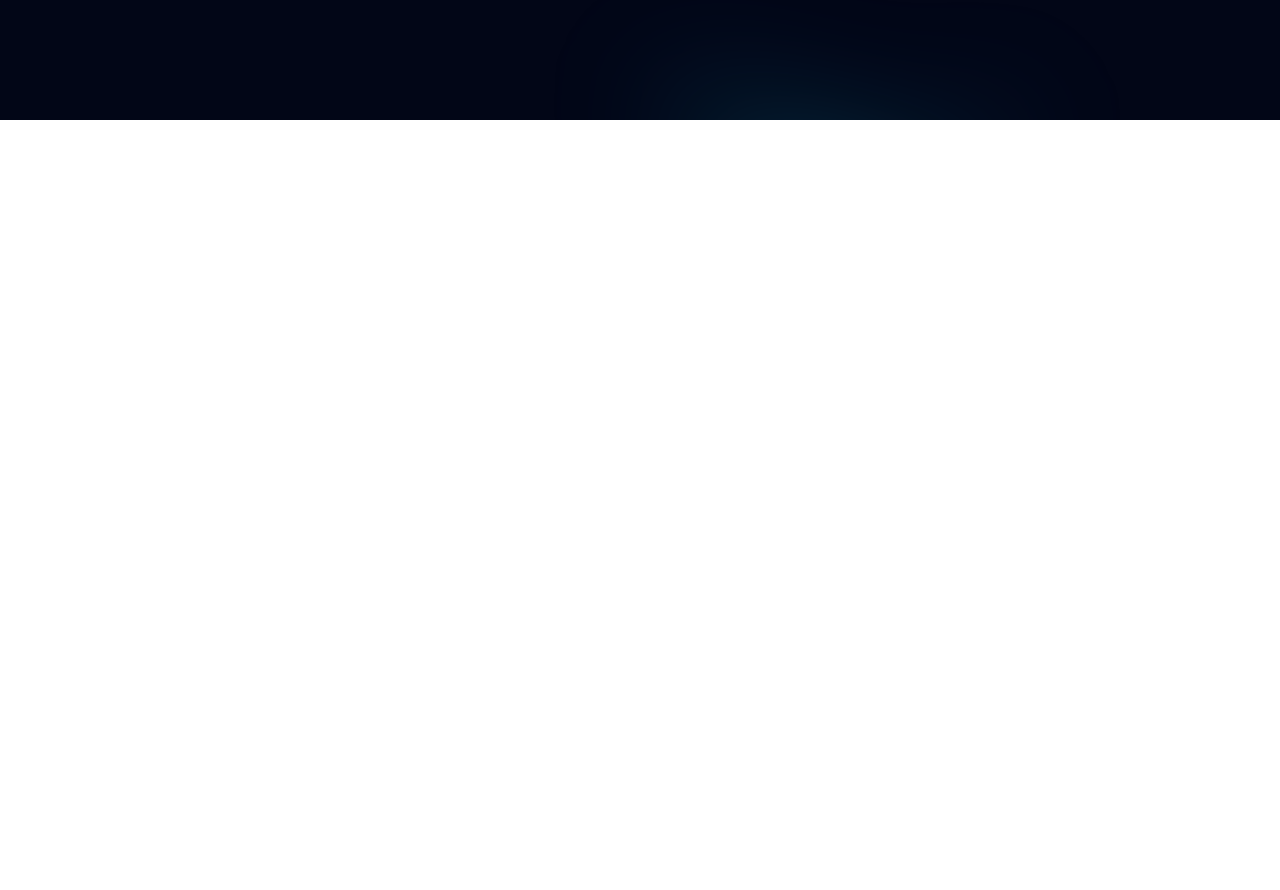
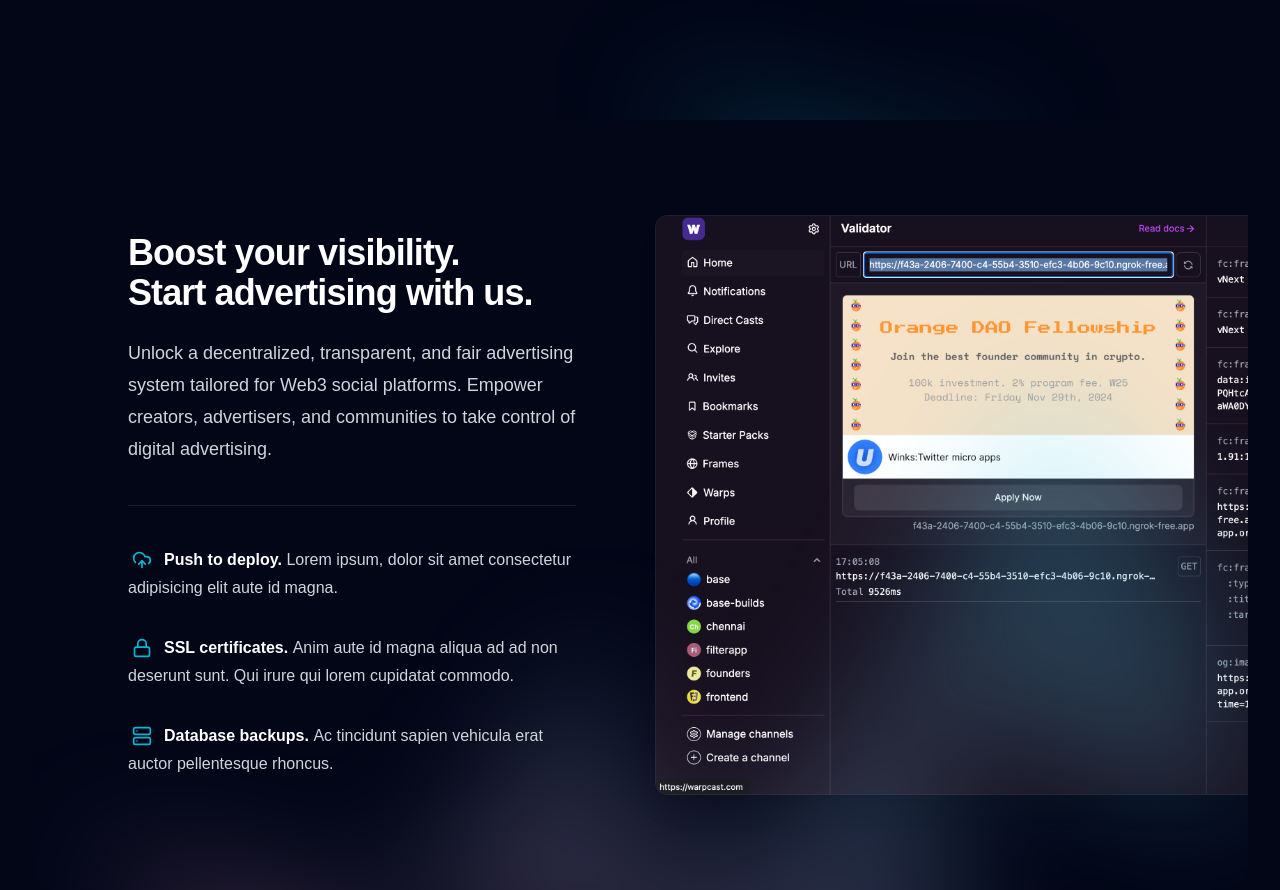
Before and after one commit to Thirumurugan7/warp-ads-landing, a Next.js app: page / in a window 1280 px wide. Shown: the part 680-1570 px from the top of the page. Before the commit the page ends 800 px from the top, so only its background shows below. Built offline with nearby package versions, Linux system fonts and the light colour scheme.

Commit message:
feat : added About section

```diff
--- a/components/hero-section.tsx
+++ b/components/hero-section.tsx
@@ -2,7 +2,7 @@
 
 import { useState } from "react";
 import { motion } from "framer-motion";
-import { Menu, X } from "lucide-react";
+import { CloudUploadIcon, LockIcon, Menu, ServerIcon, X } from "lucide-react";
 import { Dialog, DialogPanel } from "@headlessui/react";
 import { Button } from "@/components/ui/button";
 import { LampContainer } from "@/components/ui/lamp";
@@ -12,6 +12,27 @@ const navigation = [
   { name: "Features", href: "#" },
   { name: "Marketplace", href: "#" },
   { name: "Company", href: "#" },
+];
+
+const features = [
+  {
+    name: "Push to deploy.",
+    description:
+      "Lorem ipsum, dolor sit amet consectetur adipisicing elit aute id magna.",
+    icon: CloudUploadIcon,
+  },
+  {
+    name: "SSL certificates.",
+    description:
+      "Anim aute id magna aliqua ad ad non deserunt sunt. Qui irure qui lorem cupidatat commodo.",
+    icon: LockIcon,
+  },
+  {
+    name: "Database backups.",
+    description:
+      "Ac tincidunt sapien vehicula erat auctor pellentesque rhoncus.",
+    icon: ServerIcon,
+  },
 ];
 
 export default function HeroSection() {
@@ -193,6 +214,87 @@ export default function HeroSection() {
           </div>
         </div>
       </LampContainer>
+      <div className="mx-auto max-w-full sm:px-6 lg:px-8">
+        <div className="relative isolate overflow-hidden px-6 py-20 sm:rounded-3xl sm:px-10 sm:py-24 lg:py-24 xl:px-24">
+          <div className="mx-auto grid max-w-2xl grid-cols-1 gap-x-8 gap-y-16 sm:gap-y-20 lg:mx-0 lg:max-w-none lg:grid-cols-2 lg:items-center lg:gap-y-0">
+            <motion.div
+              initial={{ opacity: 0, y: 20 }}
+              whileInView={{ opacity: 1, y: 0 }}
+              transition={{ duration: 0.8 }}
+              className="lg:row-start-2 lg:max-w-md"
+            >
+              <motion.h2
+                initial={{ opacity: 0, y: 20 }}
+                whileInView={{ opacity: 1, y: 0 }}
+                transition={{ duration: 0.8, delay: 0.2 }}
+                className="text-balance text-3xl font-semibold tracking-tight text-white sm:text-4xl"
+              >
+                Boost your visibility. Start advertising with us.
+              </motion.h2>
+              <motion.p
+                initial={{ opacity: 0, y: 20 }}
+                whileInView={{ opacity: 1, y: 0 }}
+                transition={{ duration: 0.8, delay: 0.3 }}
+                className="mt-6 text-lg/8 text-gray-300"
+              >
+                Unlock a decentralized, transparent, and fair advertising system
+                tailored for Web3 social platforms. Empower creators,
+                advertisers, and communities to take control of digital
+                advertising.
+              </motion.p>
+            </motion.div>
+            <motion.img
+              initial={{ opacity: 0, scale: 0.95 }}
+              whileInView={{ opacity: 1, scale: 1 }}
+              transition={{ duration: 0.8, delay: 0.4 }}
+              alt="Product screenshot"
+              src="/assets/productpic.png"
+              width={2432}
+              height={1442}
+              className="relative -z-20 min-w-full max-w-xl rounded-xl shadow-xl ring-1 ring-white/10 lg:row-span-4 lg:w-[64rem] lg:max-w-none"
+            />
+            <motion.div
+              initial={{ opacity: 0, y: 20 }}
+              animate={{ opacity: 1, y: 0 }}
+              transition={{ duration: 0.8, delay: 0.5 }}
+              className="max-w-xl lg:row-start-3 lg:mt-10 lg:max-w-md lg:border-t lg:border-white/10 lg:pt-10"
+            >
+              <dl className="max-w-xl space-y-8 text-base/7 text-gray-300 lg:max-w-none">
+                {features.map((feature, index) => (
+                  <motion.div
+                    key={feature.name}
+                    initial={{ opacity: 0, x: -20 }}
+                    whileInView={{ opacity: 1, x: 0 }}
+                    transition={{ duration: 0.5, delay: 0.6 + index * 0.1 }}
+                    className="relative"
+                  >
+                    <dt className="ml-9 inline-block font-semibold text-white">
+                      <feature.icon
+                        aria-hidden="true"
+                        className="absolute left-1 top-1 size-5 text-cyan-500"
+                      />
+                      {feature.name}
+                    </dt>{" "}
+                    <dd className="inline">{feature.description}</dd>
+                  </motion.div>
+                ))}
+              </dl>
+            </motion.div>
+          </div>
+          <div
+            aria-hidden="true"
+            className="pointer-events-none absolute left-12 top-1/2 -z-10 -translate-y-1/2 transform-gpu blur-3xl lg:bottom-[-12rem] lg:top-auto lg:translate-y-0 lg:transform-gpu"
+          >
+            <div
+              style={{
+                clipPath:
+                  "polygon(74.1% 44.1%, 100% 61.6%, 97.5% 26.9%, 85.5% 0.1%, 80.7% 2%, 72.5% 32.5%, 60.2% 62.4%, 52.4% 68.1%, 47.5% 58.3%, 45.2% 34.5%, 27.5% 76.7%, 0.1% 64.9%, 17.9% 100%, 27.6% 76.8%, 76.1% 97.7%, 74.1% 44.1%)",
+              }}
+              className="aspect-[1155/678] w-[72.1875rem] bg-gradient-to-tr from-[#ff80b5] to-cyan-400 opacity-25"
+            />
+          </div>
+        </div>
+      </div>
     </div>
   );
 }
```
Also changed, not shown: public/assets/productpic.png (added).
